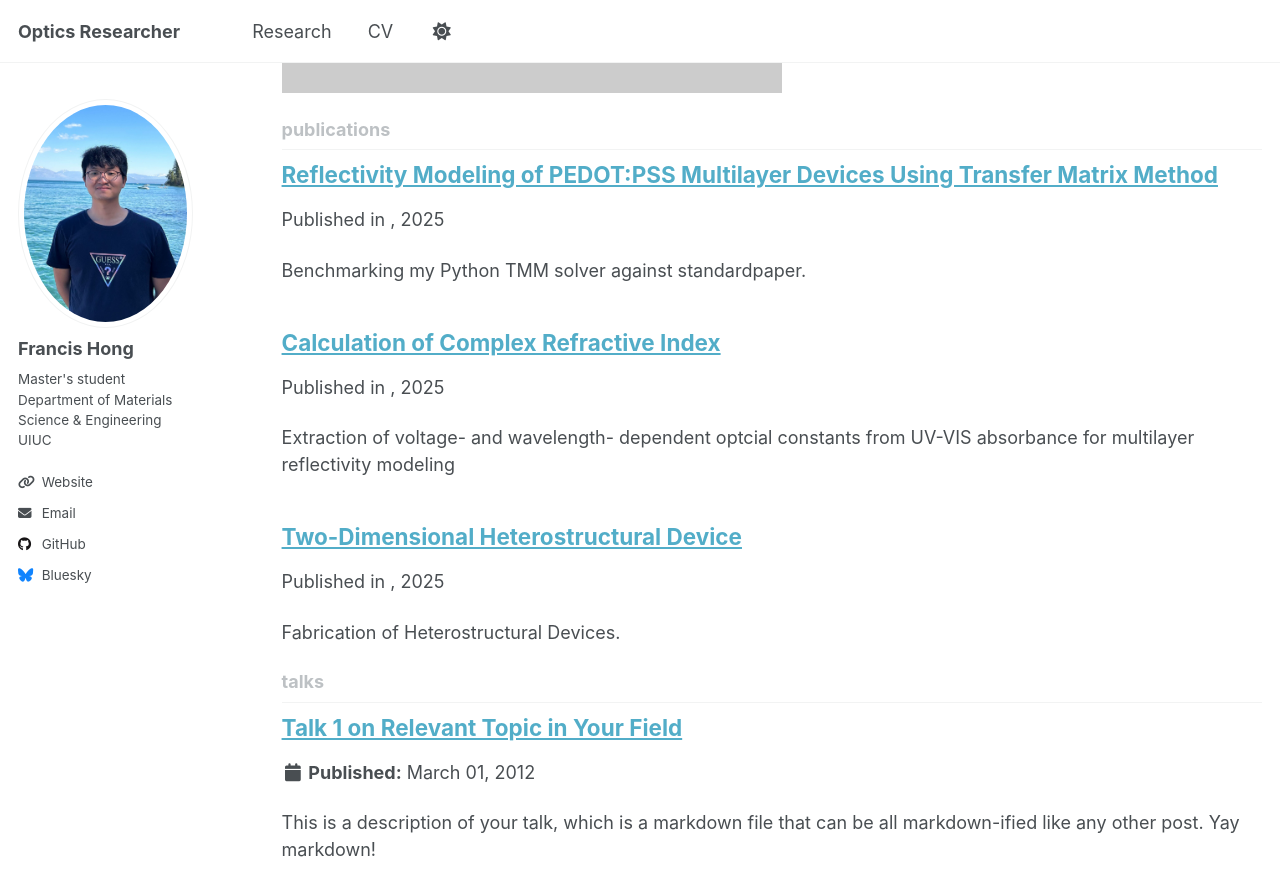
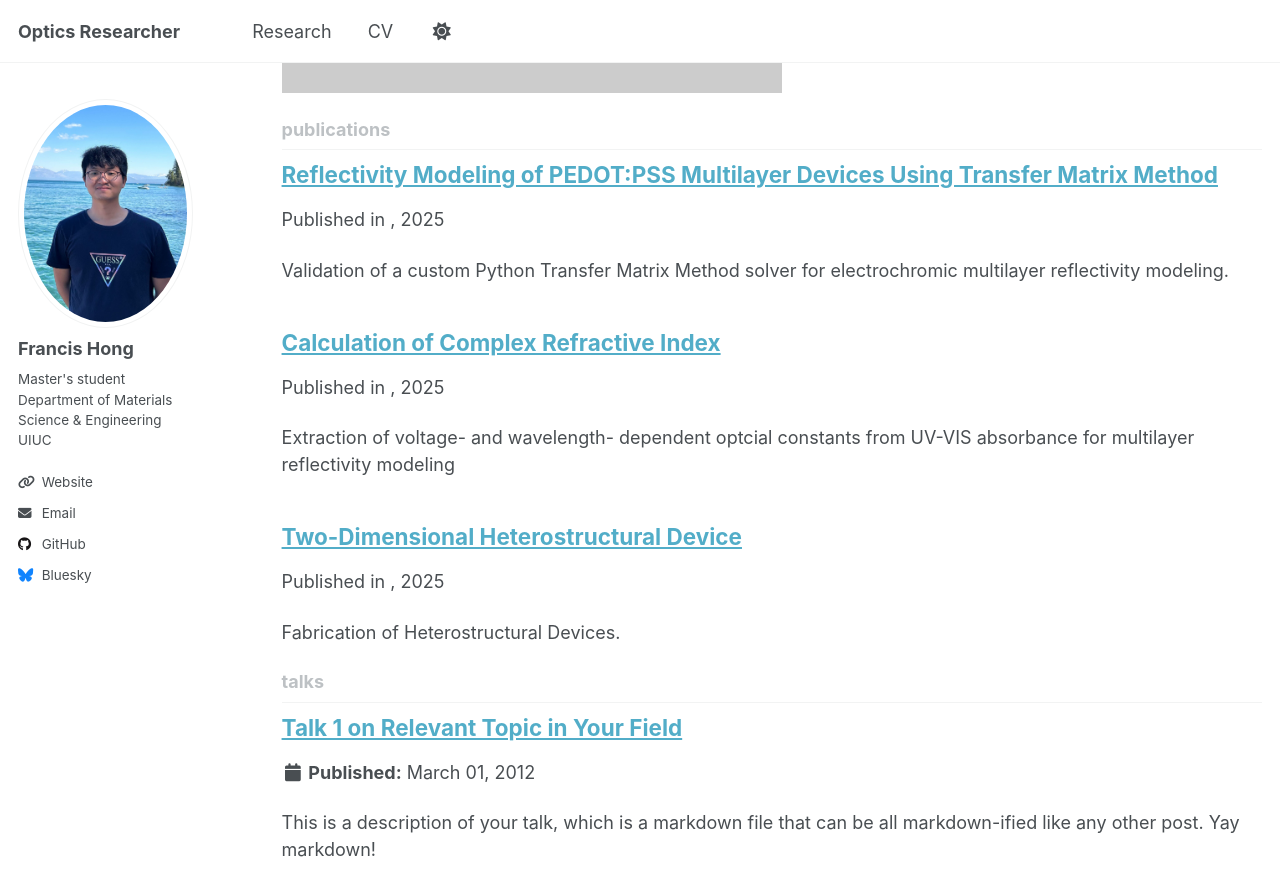
Before and after one commit to Fhong10/flhong03.github-io, a Jekyll site: the page built from _pages/collection-archive.html, in a window 1280 px wide and 900 px high, scrolled down 992 px. Shown: the top 896 px of the window. Built offline with Jekyll 4.4.1, drawn with Linux system fonts in a browser that asks for light colours; a script that is not in the unit is left out; part of the change alters nothing that is shown.

Commit message:
Update 561nm-validation.md

```diff
--- a/_publications/561nm-validation.md
+++ b/_publications/561nm-validation.md
@@ -2,11 +2,13 @@
 title: "Reflectivity Modeling of PEDOT:PSS Multilayer Devices Using Transfer Matrix Method"
 collection: publications
 permalink: /research/project-1/
-excerpt: "Benchmarking my Python TMM solver against standardpaper."
+excerpt: "Validation of a custom Python Transfer Matrix Method solver for electrochromic multilayer reflectivity modeling."
 ---
 
+* Since the current project is ongoing and unpublished, I validated my modeling framework by reproducing results from a previously published study "Dual-Color Optical Recording of Bioelectric Potentials by Polymer Electrochromism". Specifically, I used Fig. 2c from the paper as a benchmark for angle-dependent reflectivity under p-polarized illumination.
+
 ## Motivation
-Neural recording requires resolving voltage changes as small as 10 µV. By modeling how applied voltage alters a material’s optical properties, the optimal conditions for detecting these weak bioelectric signals can be determined. Specifically, In particular, a larger change in reflectivity with respect to incident angle corresponds to higher optical sentivitivity. Motivated by this principle, I began by modeling angle-dependent reflectivity in multilayer devices under s- and p- polarized illumination. To achieve this, I developed a custom Python Transfer Matrix Method (TMM) solver.
+Neural recording requires resolving voltage changes as small as 10 µV. By modeling how applied voltage alters a material’s optical properties, the optimal conditions for detecting these weak bioelectric signals can be determined. Specifically, In particular, a larger change in reflectivity with respect to incident angle corresponds to higher optical sentivitivity. Motivated by this principle, I modeled angle-dependent reflectivity in multilayer devices under s- and p- polarized illumination. To achieve this, I developed a custom Python Transfer Matrix Method (TMM) solver.
 
 ### Device Geometry(4-layer devices)
 Stack (top → bottom):
@@ -23,28 +25,26 @@ Key parameters of the model:
 
 ## Result
 
-Since what I have done is not published yet, I modeled reflectivity on previous published paper "Dual-Color Optical Recording of Bioelectric Potentials by Polymer Electrochromism". I used Fig.2(c) to match simulation and Fig.2C.
-
 <img src="{{ '/images/561nm.png' | relative_url }}"
      alt="561nm Validation Graph"
      style="max-width: 420px; width: 100%; height: auto; display: block; margin: 0 0 12px 0;">
 
-This is original Fig 2c in the paper. Dotted lines are experimental data and lines are theoretical graphs done by the author. I am going to match my simulation graph to lines in the diagram.
+The original Fig 2c shows experimental reflectivity data(dotted lines) and theoretical predictions (solid lines). I independently reproduced the theoretical reflectivity curves using my TMM solver and matched them to the published experimental trends at both wavelengths.
 
 <img src="{{ '/images/Userfriendlyinterface.png' | relative_url }}"
      alt="Userfriendlyinterface"
      style="max-width: 420px; width: 100%; height: auto; display: block; margin: 0 0 12px 0;">
 
-I made the script and used anaconda to run Python script. Before plotting the graph, I made this user interface to enter the parameters to plot the graphs.
+To facilitate systematic parameter exploration, I implemented a graphical user interface within the Python script using Anaconda. This interface allows users to input material parameters, wavelength, polarization, and incident angle prior to plotting reflectivity curves.
 
 <img src="{{ '/images/simulation.png' | relative_url }}"
      alt="Simulation"
      style="max-width: 420px; width: 100%; height: auto; display: block; margin: 0 0 12px 0;">
 
-This is my theoretical graphs. Reflectivity versus incident angle using p-polarized light. Since there are two wavelenghts, there are two graphs generated.
+This is theoretical graphs drawn by me.
 
 <img src="{{ '/images/comparison.png' | relative_url }}"
      alt="Comparison"
      style="max-width: 420px; width: 100%; height: auto; display: block; margin: 0 0 12px 0;">
 
-I matched two theoretical reflectivity graphs to experiemntal data(dotted lines) in the diagram. Those two align with each other well.
+The simulated reflectivity versus incident angle for p-polarized light at 561 nm and 658 nm shows strong agreement with the published results, confirming the validity of the optical model and parameter implementation.
```
